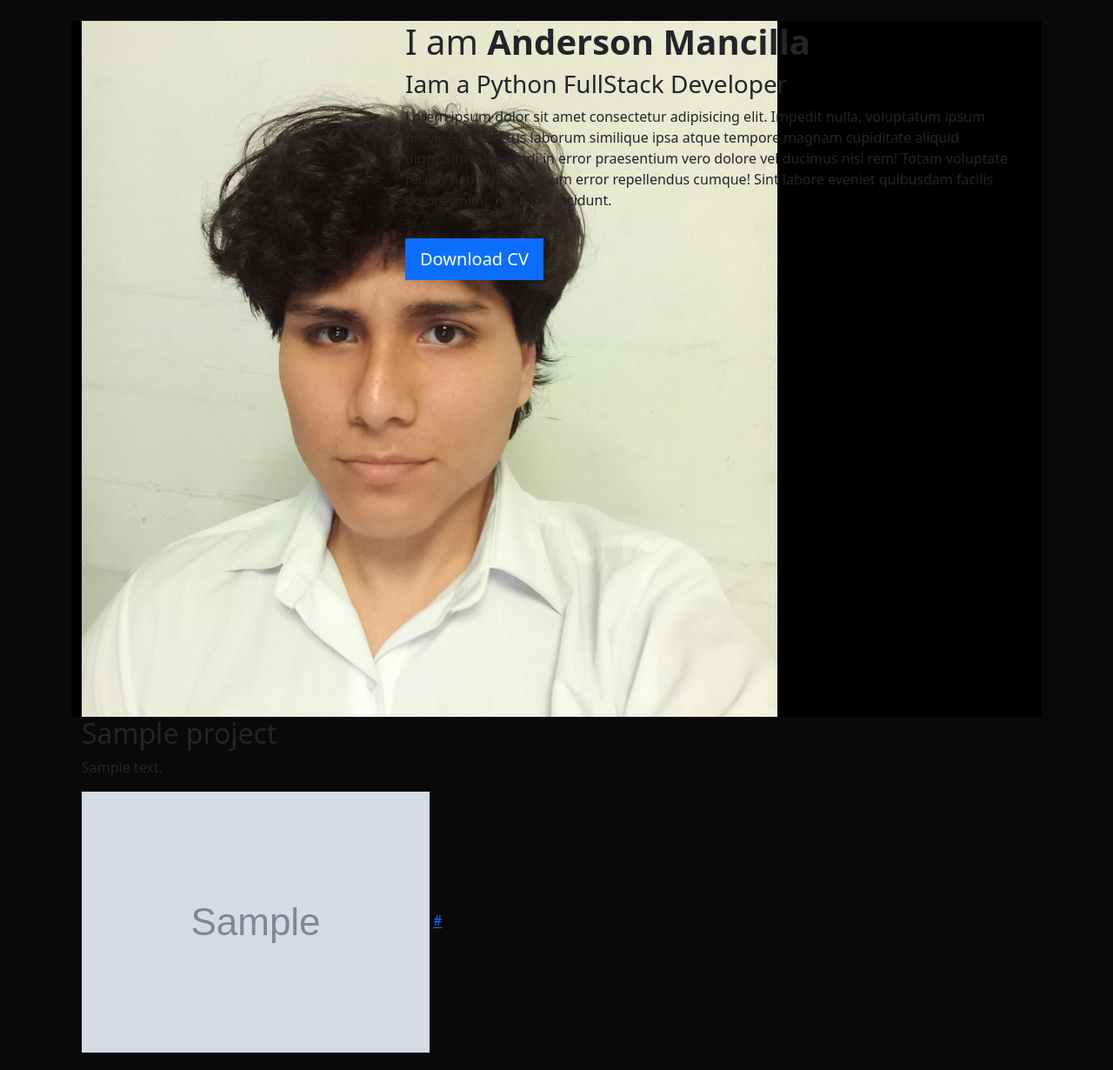
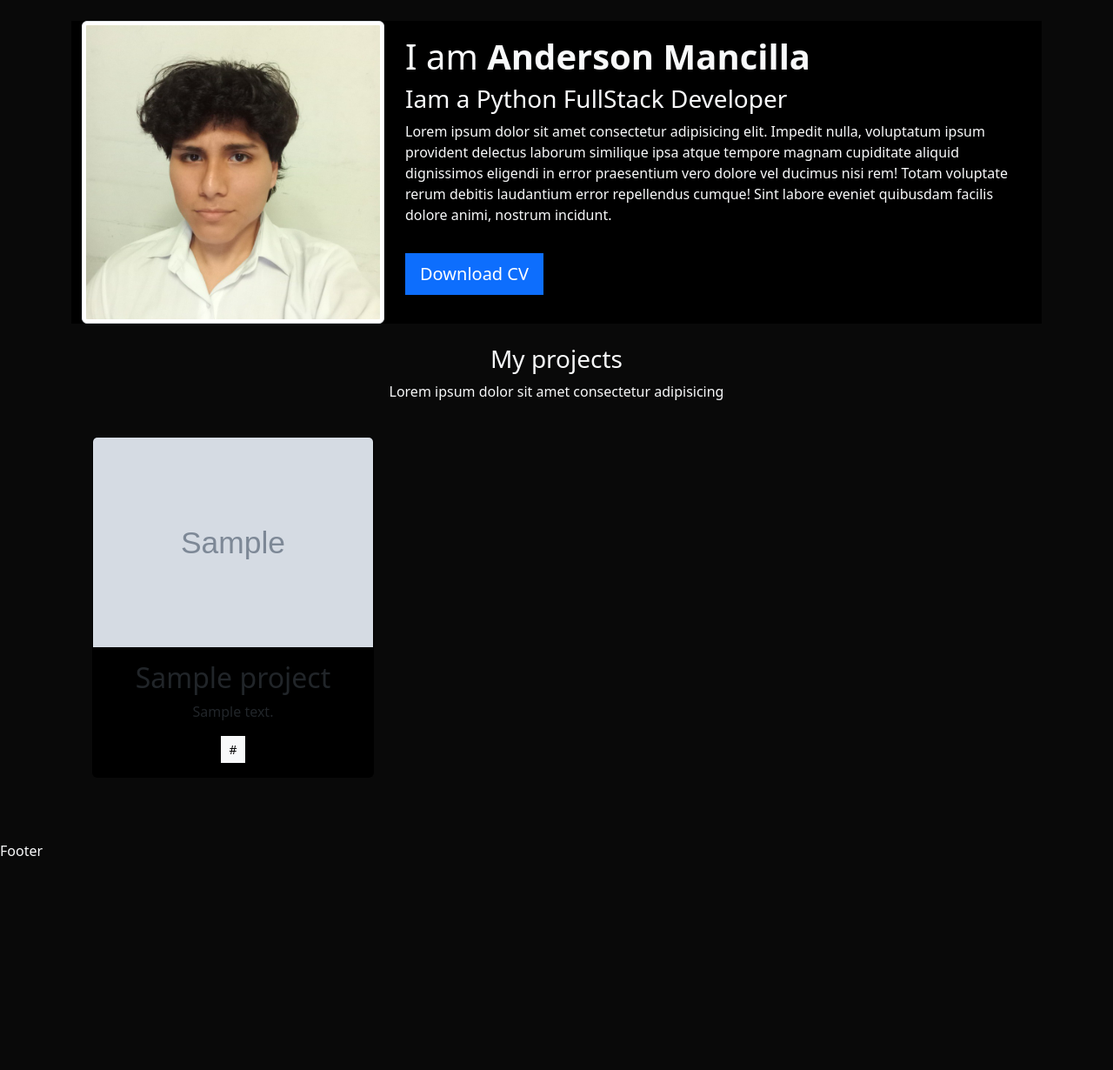
Before and after one commit to adrs1166ma/Portfolio, a Django app: page / in a window 1280 px wide. Shown: the part 56-1286 px from the top of the page at 87% size. After the commit the page ends 1040 px from the top, so only its background shows below. Run offline with Django 5.2, Linux system fonts and the light colour scheme; tables that the repository leaves empty hold one stand-in row (values such as "Sample post"); grey boxes marked "Sample" are stand-in pictures; parts of the project's set-up code (start-up, migrations or seed data) failed here and were passed over.

Commit message:
se agrego estilos en home, y texto en blanco para todo en layout

```diff
--- a/portfolio/static/main.css
+++ b/portfolio/static/main.css
@@ -1,3 +1,12 @@
 body {
     background: #090909;
 }
+
+.bg-black {
+    background: #000;
+}
+
+.card-project:hover {
+    border: 1px solid #ffffff;
+    cursor: pointer;
+}
--- a/portfolio/templates/home.html
+++ b/portfolio/templates/home.html
@@ -5,9 +5,12 @@
     {% load static %}
     <header class="row bg-black">
         <div class="col-md-4">
-            <img src="{% static 'portfolio/profile.jpeg' %}" alt="Anderson Mancilla">
+            <img
+            src="{% static 'portfolio/profile.jpeg' %}"
+            class="img-thumbnail"
+            alt="Anderson Mancilla">
         </div>
-        <div class="col-md-8">
+        <div class="col-md-8 my-auto">
             <h1>I am <strong>Anderson Mancilla</strong></h1>
             <h3>Iam a Python FullStack Developer</h3>
             <p>Lorem ipsum dolor sit amet consectetur adipisicing elit. Impedit nulla, voluptatum ipsum provident delectus laborum similique ipsa atque tempore magnam cupiditate aliquid dignissimos eligendi in error praesentium vero dolore vel ducimus nisi rem! Totam voluptate rerum debitis laudantium error repellendus cumque! Sint labore eveniet quibusdam facilis dolore animi, nostrum incidunt.</p>
@@ -19,15 +22,34 @@
     </header>
 
 
+    <div class="row my-4 text-center">
+
+        <h3>My projects</h3>
+        <p>Lorem ipsum dolor sit amet consectetur adipisicing </p>
+
         {% for project in projects %}
 
+        <div class="col-md-4 p-4">
+            <div class="card bg-black card-project">
+                <img
+                src="{{project.image.url}}"
+                alt="{{project.title}}"
+                class="card-img-top">
+                <div class="card-body">
                     <h2>{{project.title}}</h2>
                     <p>{{project.description}}</p>
-        <img src="{{project.image.url}}" alt="{{project.title}}">
 
                     {% if project.url %}
-            <a href="{{project.url}}">{{project.url}}</a>
+                        <a
+                        href="{{project.url}}"
+                        class="btn btn-light rounded-0 btn-sm"
+                        target="_blank"
+                        >{{project.url}}</a>
                     {% endif %}
+                </div>
+            </div>
+        </div>
 
         {% endfor %}
+    </div>
 {% endblock  %}
--- a/portfolio/templates/layout.html
+++ b/portfolio/templates/layout.html
@@ -10,7 +10,7 @@
     <link rel="stylesheet" href="{% static 'main.css' %}">
 
 </head>
-<body>
+<body class="text-light">
     {% include 'partials/navbar.html' %}
 
     <div class="container p-4">
```
Lines whose indentation alone changed are shown as unchanged.
